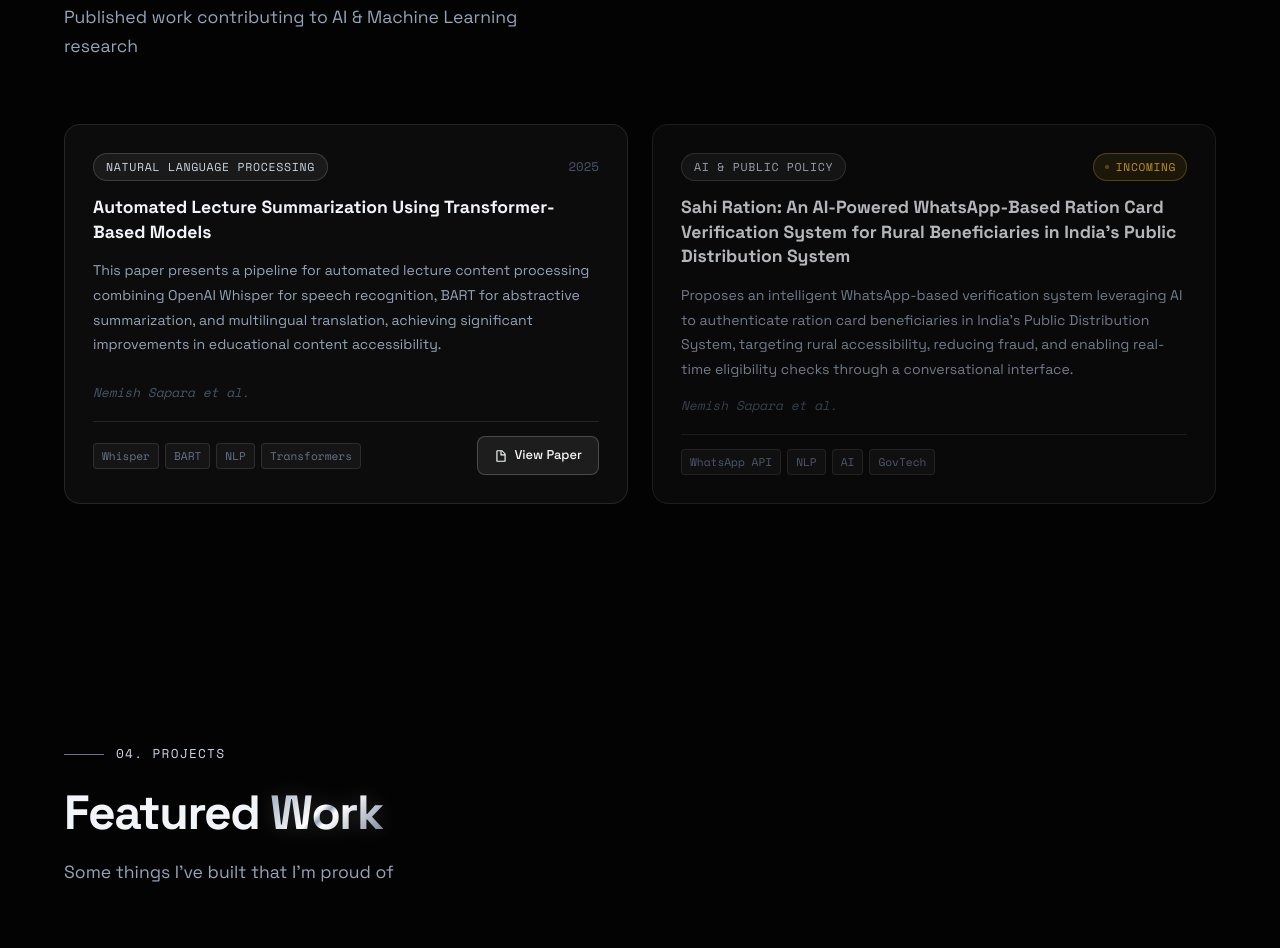
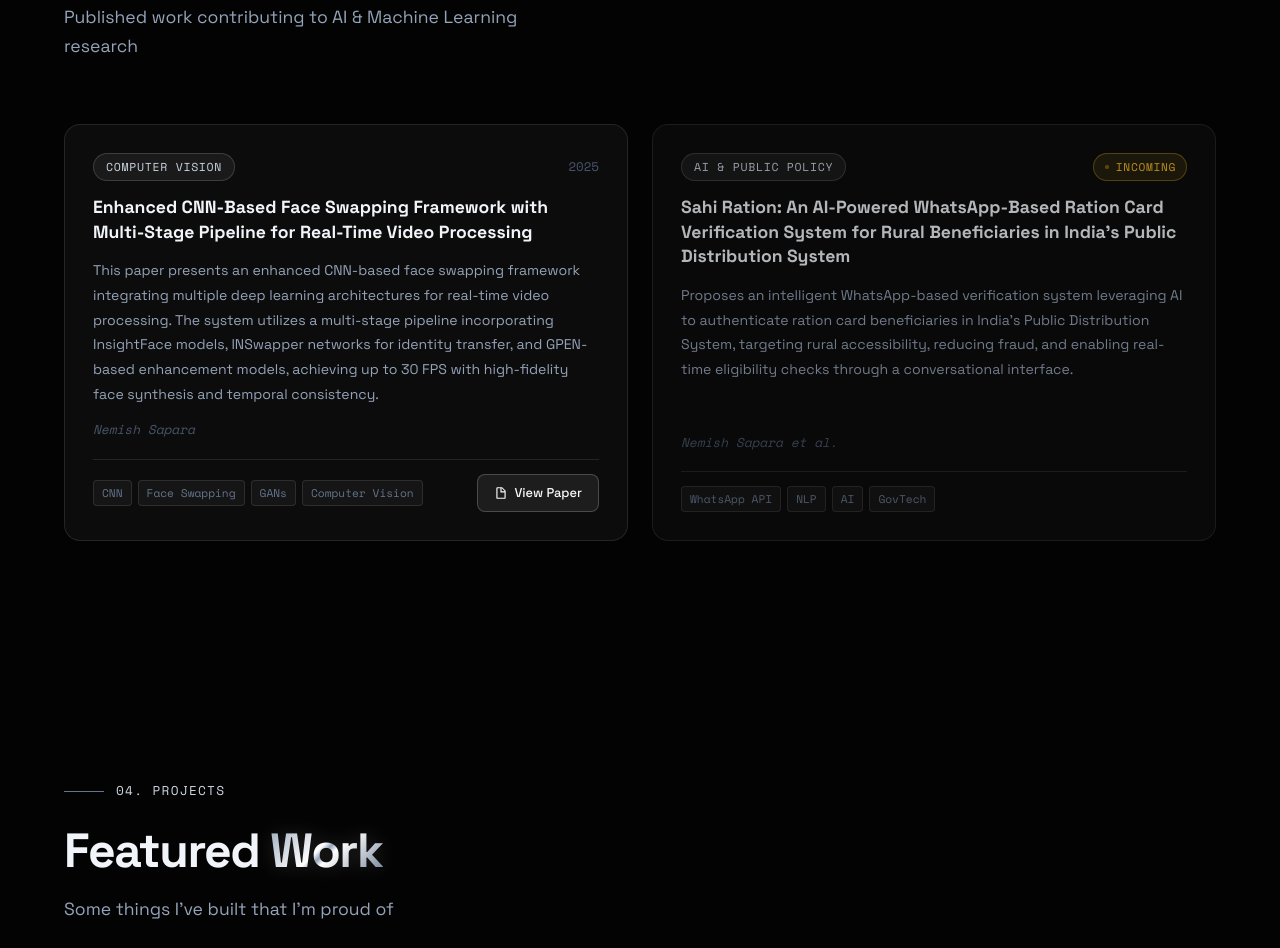
Before and after one commit to nemishsapara69/AI_PORTFOLIO, a plain HTML site: page index.html in a window 1280 px wide. Shown: the part 2700-3648 px from the top of the page. Drawn offline with nearby package versions, Linux system fonts and the light colour scheme.

Commit message:
Fix paper1 card with correct CNN face swapping data

```diff
--- a/index.html
+++ b/index.html
@@ -16,7 +16,7 @@
   <meta property="og:type" content="website" />
   <meta property="og:title" content="Nemish Sapara AI Portfolio" />
   <meta property="og:description" content="AI/ML Developer building intelligent systems, ML models & AI-powered products." />
-  <meta property="og:url" content="https://nemishsapara69.github.io/AI_PORTFOLIO/" />
+  <meta property="og:url" content="https://nemishsapara.netlify.app" />
   <meta property="og:site_name" content="Nemish Sapara AI Portfolio" />
 
   <!-- ── Twitter / X Card ── -->
@@ -551,19 +551,20 @@
         <!-- Paper 1 -->
         <div class="research-card">
           <div class="research-meta">
-            <span class="research-tag">Natural Language Processing</span>
+            <span class="research-tag">Computer Vision</span>
             <span class="research-year">2025</span>
           </div>
-          <h3 class="research-title">Automated Lecture Summarization Using Transformer-Based Models</h3>
+          <h3 class="research-title">Enhanced CNN-Based Face Swapping Framework with Multi-Stage Pipeline for Real-Time Video Processing</h3>
           <p class="research-abstract">
-            This paper presents a pipeline for automated lecture content processing combining OpenAI Whisper
-            for speech recognition, BART for abstractive summarization, and multilingual translation,
-            achieving significant improvements in educational content accessibility.
+            This paper presents an enhanced CNN-based face swapping framework integrating multiple deep learning
+            architectures for real-time video processing. The system utilizes a multi-stage pipeline incorporating
+            InsightFace models, INSwapper networks for identity transfer, and GPEN-based enhancement models,
+            achieving up to 30 FPS with high-fidelity face synthesis and temporal consistency.
           </p>
-          <div class="research-authors">Nemish Sapara et al.</div>
+          <div class="research-authors">Nemish Sapara</div>
           <div class="research-footer">
             <div class="research-tags">
-              <span>Whisper</span><span>BART</span><span>NLP</span><span>Transformers</span>
+              <span>CNN</span><span>Face Swapping</span><span>GANs</span><span>Computer Vision</span>
             </div>
             <a href="paper1.pdf" target="_blank" rel="noopener noreferrer" class="research-btn">
               <svg viewBox="0 0 24 24" fill="currentColor" width="14" height="14"><path d="M14 2H6a2 2 0 00-2 2v16a2 2 0 002 2h12a2 2 0 002-2V8l-6-6zm-1 1.5L18.5 9H13V3.5zM6 20V4h5v7h7v9H6z"/></svg>
```
